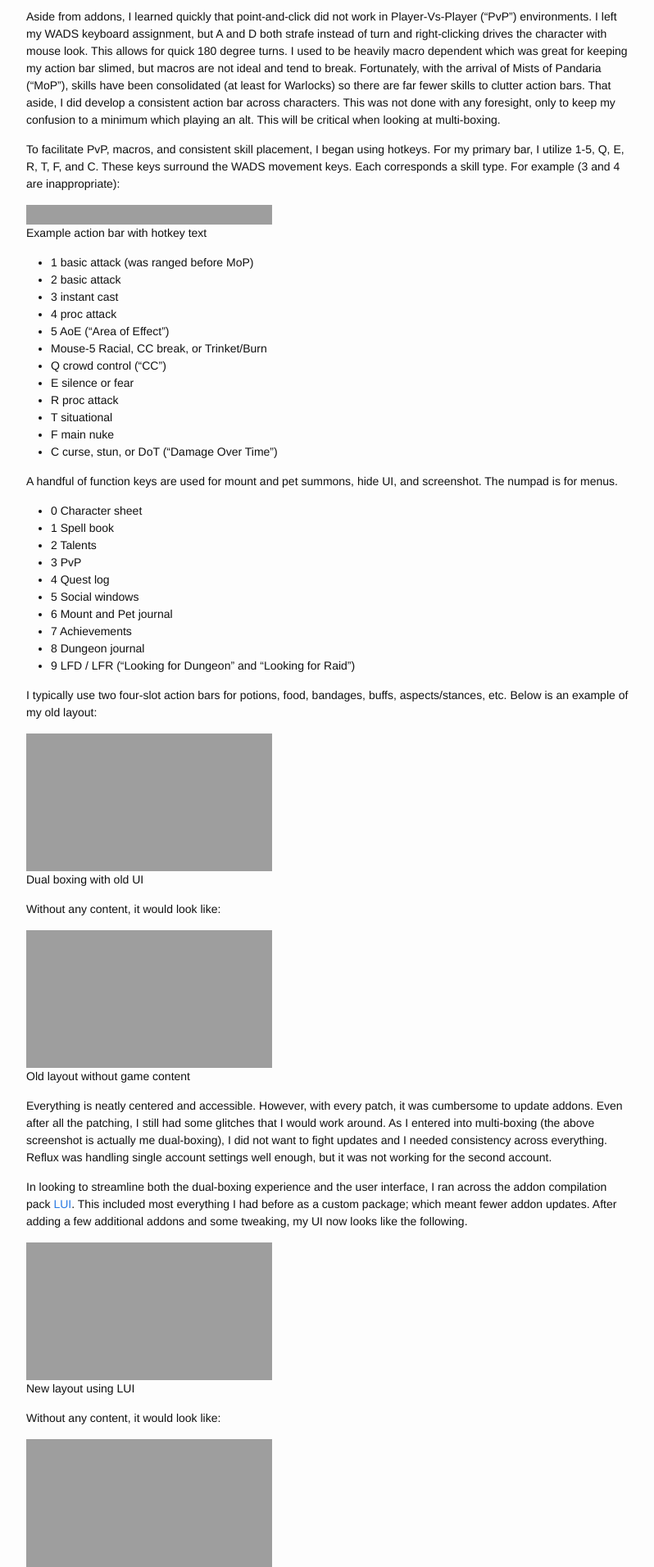
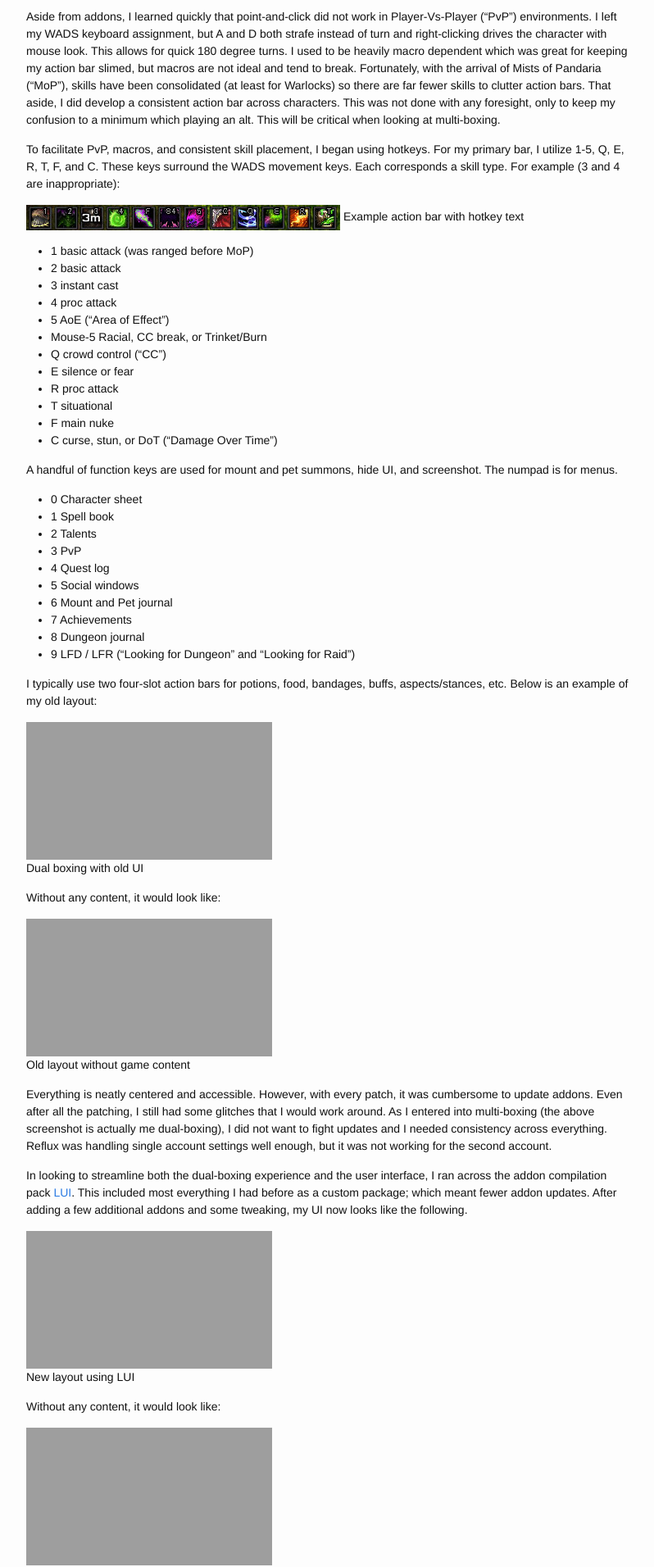
Before and after one commit to emusick/emusick.github.io, a Jekyll site: the page built from _posts/2012-10-01-world-of-warcraft-basic-layout-part-1.md, in a window 1280 px wide. Shown: the part 363-2275 px from the top of the page at 82% size, without its empty margins (238-1036 px from the left). Built offline with Jekyll 4.4.1, drawn with Linux system fonts in a browser that asks for light colours.

Commit message:
Update 2012-10-01-world-of-warcraft-basic-layout-part-1.md

```diff
--- a/_posts/2012-10-01-world-of-warcraft-basic-layout-part-1.md
+++ b/_posts/2012-10-01-world-of-warcraft-basic-layout-part-1.md
@@ -19,13 +19,8 @@ Aside from addons, I learned quickly that point-and-click did not work in Player
 
 To facilitate PvP, macros, and consistent skill placement, I began using hotkeys. For my primary bar, I utilize 1-5, Q, E, R, T, F, and C. These keys surround the WADS movement keys. Each corresponds a skill type. For example (3 and 4 are inappropriate):
 
-<div id="attachment_222" style="width: 310px" class="wp-caption alignnone">
-  <a href="http://erikmusick.com/wp-content/uploads/2012/10/actionBar.png"><img class="size-medium wp-image-222" title="actionBar" src="http://erikmusick.com/wp-content/uploads/2012/10/actionBar-300x24.png" alt="Action bar" width="300" height="24" srcset="http://erikmusick.com/wp-content/uploads/2012/10/actionBar-300x24.png 300w, http://erikmusick.com/wp-content/uploads/2012/10/actionBar.png 383w" sizes="(max-width: 300px) 100vw, 300px" /></a>
-
-  <p class="wp-caption-text">
-    Example action bar with hotkey text
-  </p>
-</div>
+<img title="wow_actionBar" src="/resources/wow_actionBar.png" alt="Action bar" />
+Example action bar with hotkey text
 
   * 1 basic attack (was ranged before MoP)
   * 2 basic attack
```
